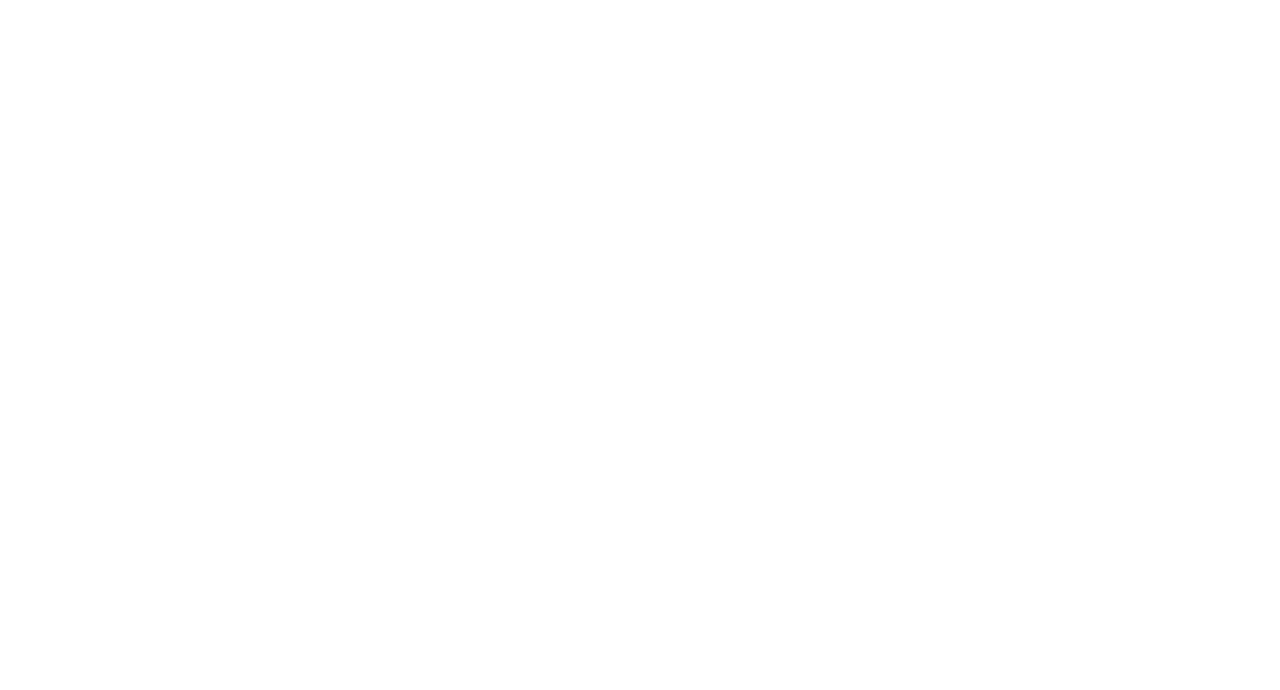
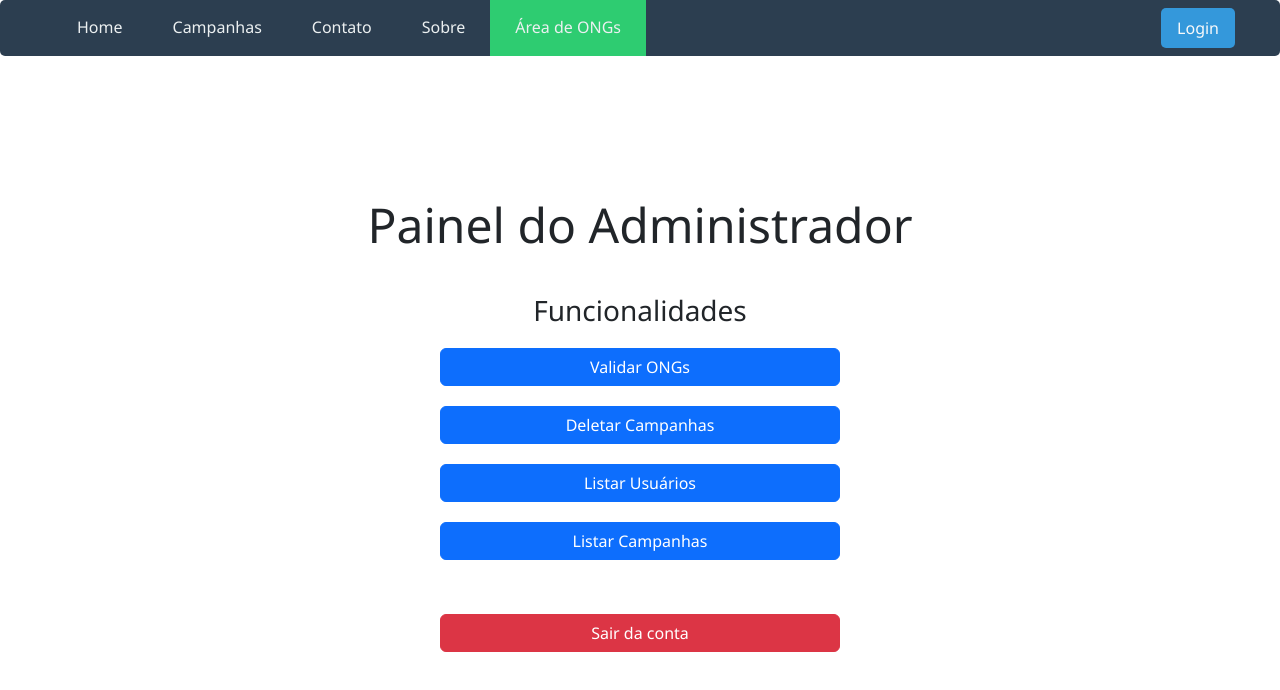
Before and after one commit to Uslipe/ApoiaAcaoVisual, a React (Create React App) app: page /homeADM in a window 1280 px wide. Before the commit this address had no page. Shown: the top 690 px of the page. Built offline with nearby package versions, Linux system fonts and the light colour scheme.

Commit message:
feat: adicionada tela prinicipal do ADM

```diff
--- a/src/App.js
+++ b/src/App.js
@@ -14,6 +14,8 @@ import NavBarTrans from "./layout/NavBarTrans";
 import AreaOng from "./telas/AreaOng";
 
 import HistoricoDoacoesDoador from "./telas/HistoricoDoacoesDoador";
+import HomeADM from "./telas/HomeADM";
+import ListarCampanhasADM from "./telas/ListarCampanhasADM";
 
 function App() {
   return (
@@ -31,6 +33,8 @@ function App() {
           <Route path="/NavBarTrans" element={<NavBarTrans />} />
           <Route path="/AreaOng" element={<AreaOng />} />
           <Route path="/historicoDoacoesDoador" element={<HistoricoDoacoesDoador />} />
+          <Route path="/homeADM" element={<HomeADM />} />
+          <Route path="/listarCampanhasADM" element={<ListarCampanhasADM />} />
         </Routes>
       </div>
     </Router>
--- /dev/null
+++ b/src/telas/HomeADM.js
@@ -0,0 +1,29 @@
+import React from "react";
+import { useNavigate } from "react-router-dom";
+import Navbar from "../layout/Navbar";
+import './resources/homeADM.css';
+
+export default function HomeADM() {
+  const navigate = useNavigate();
+
+  const handleNavigation = (path) => {
+    navigate(path);
+  };
+
+  return (
+    <div>
+      <Navbar />
+      <div className="container mt-4 home-adm-container">
+        <h2>Painel do Administrador</h2>
+        <h3>Funcionalidades</h3>
+        <div className="button-group">
+          <button onClick={() => handleNavigation('/validar-ongs')} className="btn btn-primary">Validar ONGs</button>
+          <button onClick={() => handleNavigation('/deletar-campanhas')} className="btn btn-primary">Deletar Campanhas</button>
+          <button onClick={() => handleNavigation('/listar-usuarios')} className="btn btn-primary">Listar Usuários</button>
+          <button onClick={() => handleNavigation('/listar-campanhas')} className="btn btn-primary">Listar Campanhas</button>
+        </div>
+        <button className="btn btn-danger mt-4 logout-button" onClick={() => handleNavigation('/logout')}>Sair da conta</button>
+      </div>
+    </div>
+  );
+}
--- a/src/telas/Perfil.js
+++ b/src/telas/Perfil.js
@@ -3,8 +3,8 @@ import { useNavigate } from "react-router-dom";
 import axios from "axios";
 import { toast } from "react-toastify";
 import "react-toastify/dist/ReactToastify.css";
-import { confirmAlert } from "react-confirm-alert";
-import "react-confirm-alert/src/react-confirm-alert.css";
+// import { confirmAlert } from "react-confirm-alert";
+// import "react-confirm-alert/src/react-confirm-alert.css";
 import Navbar from "../layout/Navbar";
 import "./resources/perfil.css";
 
@@ -149,23 +149,23 @@ export default function Perfil() {
     }
   };
 
-  const confirmDeleteAccount = () => {
-    confirmAlert({
-      title: "Confirmação de Exclusão",
-      message:
-        "Você tem certeza que deseja excluir sua conta? Esta ação não pode ser desfeita.",
-      buttons: [
-        {
-          label: "Sim",
-          onClick: handleDeleteAccount,
-        },
-        {
-          label: "Não",
-          onClick: () => {},
-        },
-      ],
-    });
-  };
+  // const confirmDeleteAccount = () => {
+  //   confirmAlert({
+  //     title: "Confirmação de Exclusão",
+  //     message:
+  //       "Você tem certeza que deseja excluir sua conta? Esta ação não pode ser desfeita.",
+  //     buttons: [
+  //       {
+  //         label: "Sim",
+  //         onClick: handleDeleteAccount,
+  //       },
+  //       {
+  //         label: "Não",
+  //         onClick: () => {},
+  //       },
+  //     ],
+  //   });
+  // };
 
   const handleHistoricoDoacoesDoador = () => {
     navigate("/historicoDoacoesDoador");
@@ -244,19 +244,19 @@ export default function Perfil() {
           />
           <button
             className="btn btn-danger mt-3"
-            onClick={confirmDeleteAccount}
+            // onClick={confirmDeleteAccount}
           >
             Excluir Conta
           </button>
         </div>
-        <h2>Gerenciamento de Perfil</h2>
-        {/* Adicione aqui os campos e funcionalidades para gerenciar o perfil do usuário */}
+        {/* <h2>Gerenciamento de Perfil</h2>
+        //Adicione aqui os campos e funcionalidades para gerenciar o perfil do usuário
         <button className="btn btn-primary mt-4" onClick={handleHistoricoDoacoesDoador}>
           Ver Histórico de Doações
         </button>
         <button className="btn btn-danger mt-4" onClick={handleLogout}>
           Sair
-        </button>
+        </button> */}
       </div>
     </div>
   );
--- /dev/null
+++ b/src/telas/resources/homeADM.css
@@ -0,0 +1,40 @@
+.home-adm-container {
+  display: flex;
+  flex-direction: column;
+  align-items: center;
+  justify-content: center;
+  height: 100vh; /* Centraliza verticalmente */
+  text-align: center;
+  margin-top: 50px;
+}
+
+.home-adm-container h2,
+.home-adm-container h3 {
+  margin-bottom: 20px; /* Espaçamento entre a navbar, título e botões */
+}
+
+.home-adm-container h2 {
+  font-size: 3rem;
+  margin-bottom: 40px;
+}
+
+.button-group {
+  display: flex;
+  flex-direction: column;
+  gap: 20px;
+  margin-bottom: 30px;
+  width: 100%;
+  max-width: 400px; /* Limita a largura dos botões */
+}
+
+button {
+  padding: 10px 20px;
+  font-size: 16px;
+  cursor: pointer;
+  width: 100%; /* Faz os botões ocuparem toda a largura do container limitado */
+}
+
+.logout-button {
+  width: 100%; /* Faz o botão de sair ocupar toda a largura do container limitado */
+  max-width: 400px; /* Limita a largura do botão de sair */
+}
```
